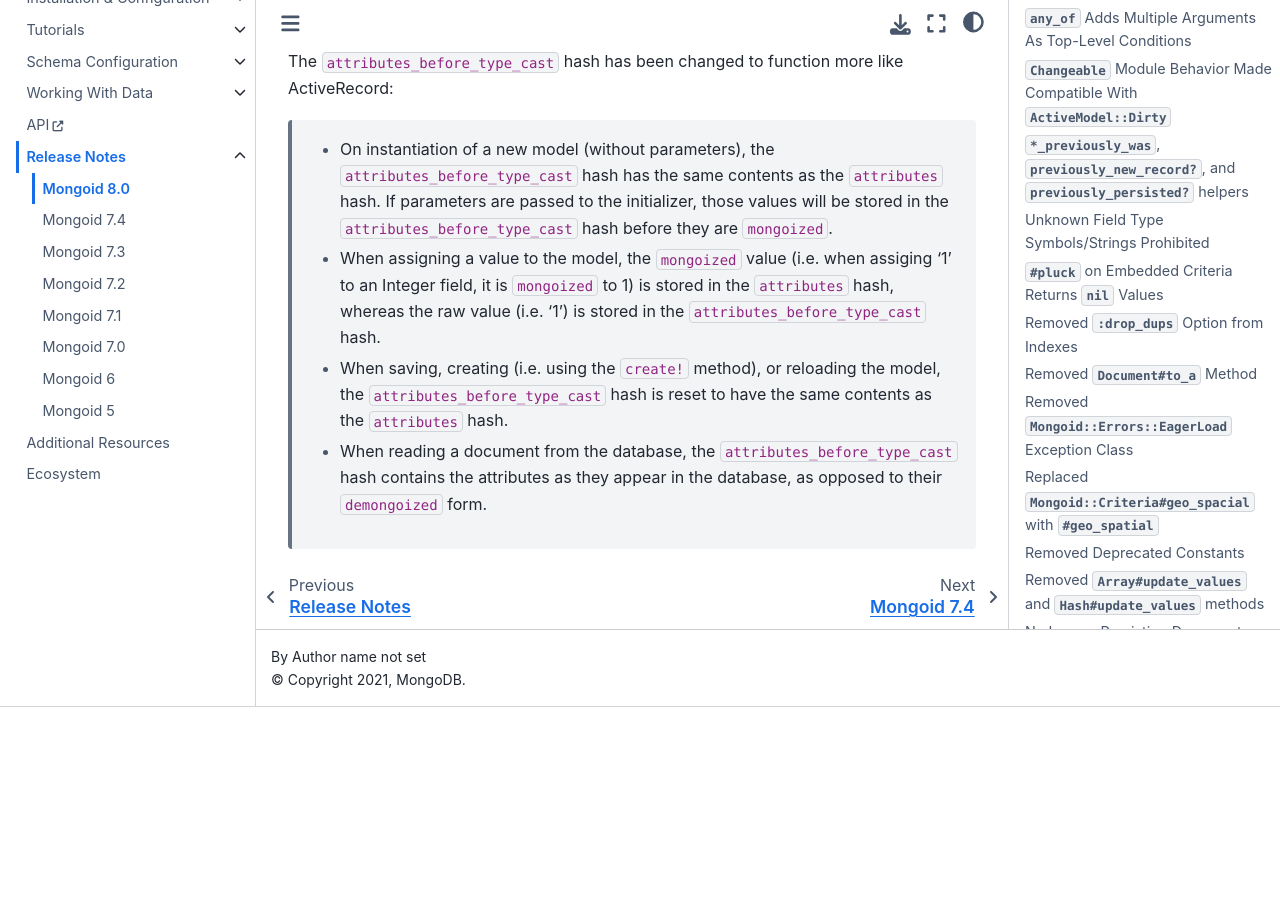
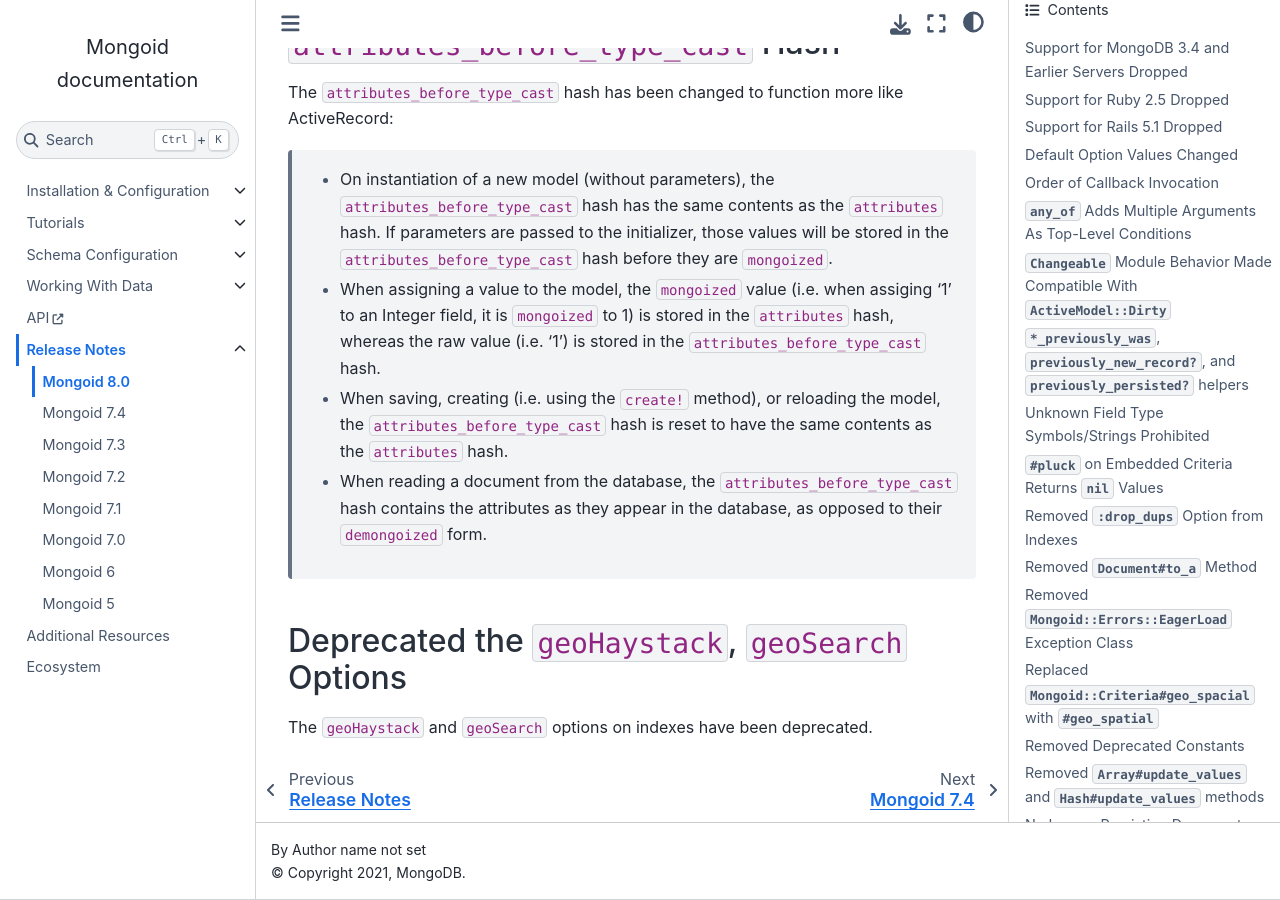
Before and after one commit to i80and/docs-mongoid, a Sphinx documentation site: the page built from docs/release-notes/mongoid-8.0.txt, in a window 1280 px wide and 900 px high, scrolled down 13432 px. Built offline with Sphinx 7.4.7 and the Sphinx Book theme 1.1.4, drawn with Linux system fonts in a browser that asks for light colours; before the commit the page ends 14139 px from its top, so only the background shows below that; some of the changed text lies outside the part shown.

Commit message:
MONGOID-4867 Deprecate geoHaystack and geoSearch (#5372)
* MONGOID-4867 deprecate geoHaystack

* MONGOID-4867 add release note

```diff
--- a/docs/release-notes/mongoid-8.0.txt
+++ b/docs/release-notes/mongoid-8.0.txt
@@ -634,3 +634,9 @@ ActiveRecord:
   - When reading a document from the database, the ``attributes_before_type_cast``
     hash contains the attributes as they appear in the database, as opposed to
     their ``demongoized`` form.
+
+
+Deprecated the ``geoHaystack``, ``geoSearch`` Options
+-----------------------------------------------------
+
+The ``geoHaystack`` and ``geoSearch`` options on indexes have been deprecated.
```
